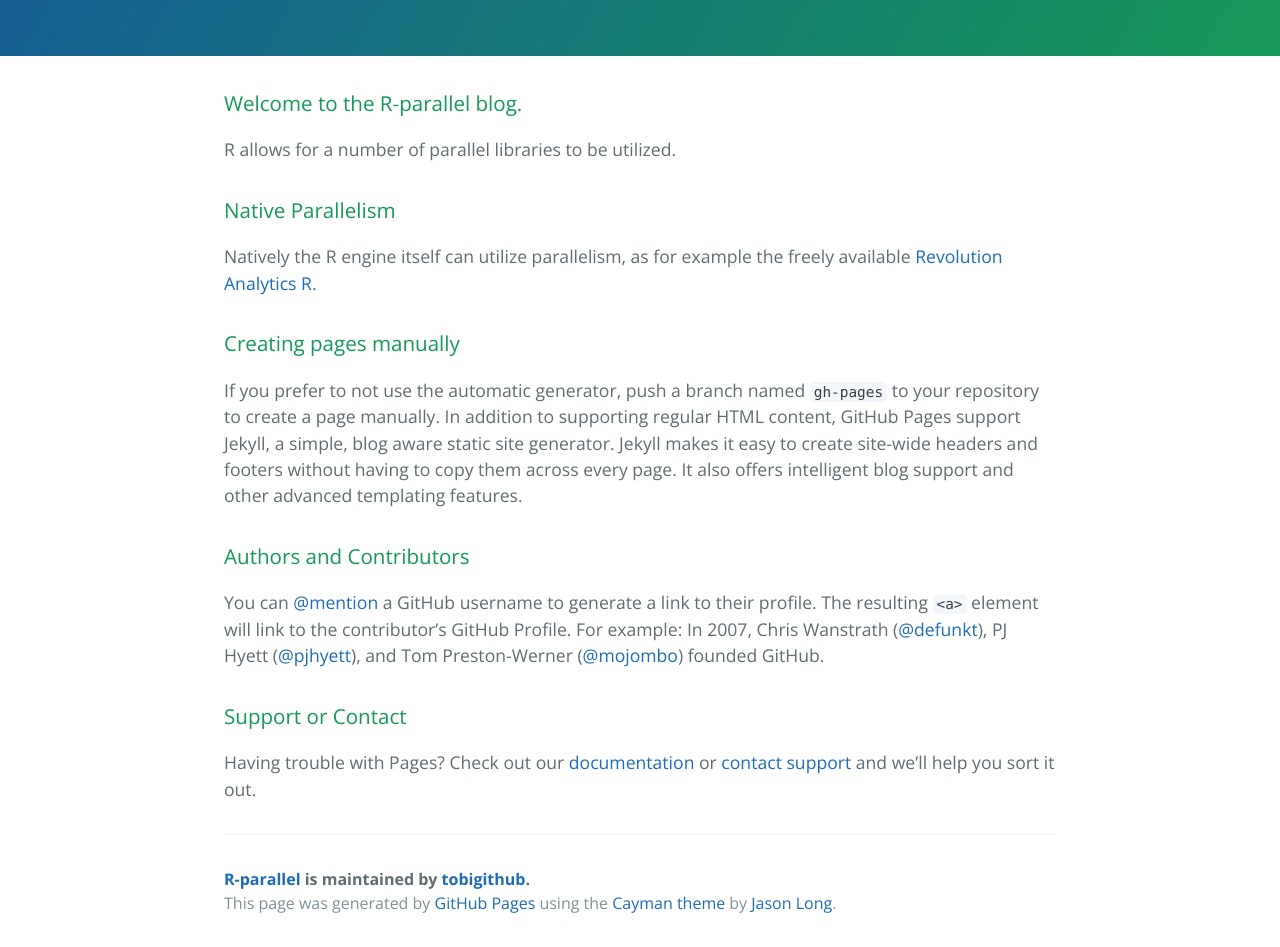
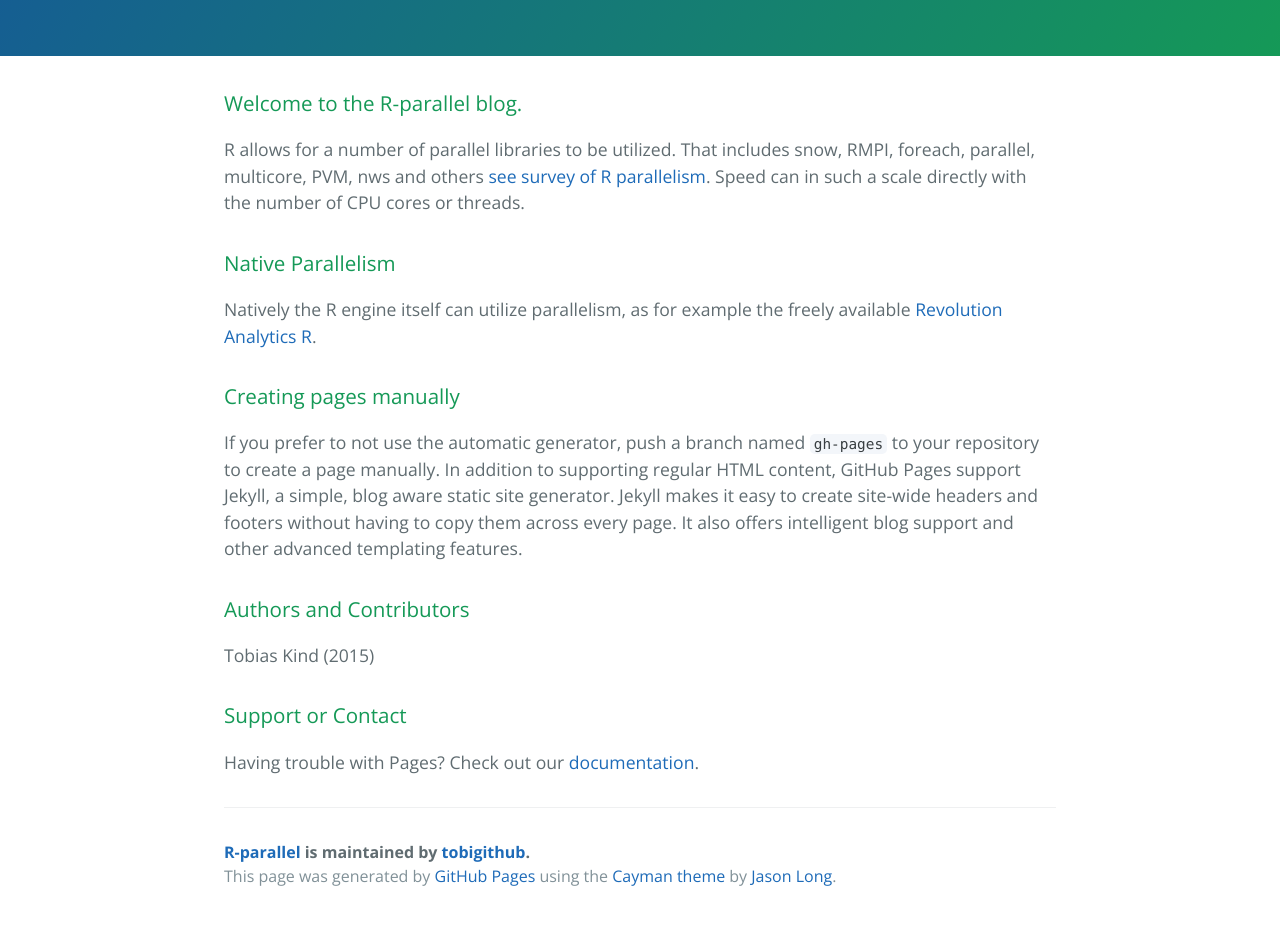
Before and after one commit to tobigithub/R-parallel, a plain HTML site: page index.html in a window 1280 px wide. Shown: the part 280-1227 px from the top of the page. After the commit the page ends 1200 px from the top, so only its background shows below. Drawn offline with nearby package versions, Linux system fonts and the light colour scheme.

```diff
--- a/index.html
+++ b/index.html
@@ -22,12 +22,12 @@
       <h3>
 <a id="welcome-to-the-r-parallel-blog" class="anchor" href="#welcome-to-the-r-parallel-blog" aria-hidden="true"><span class="octicon octicon-link"></span></a>Welcome to the R-parallel blog.</h3>
 
-<p>R allows for a number of parallel libraries to be utilized. </p>
+<p>R allows for a number of parallel libraries to be utilized. That includes snow, RMPI, foreach, parallel, multicore, PVM, nws and others <a href="http://pubs.sciepub.com/ajams/2/4/9/">see survey of R parallelism</a>. Speed can in such a scale directly with the number of CPU cores or threads.</p>
 
 <h3>
 <a id="native-parallelism" class="anchor" href="#native-parallelism" aria-hidden="true"><span class="octicon octicon-link"></span></a>Native Parallelism</h3>
 
-<p>Natively the R engine itself can utilize parallelism, as for example the freely available <a href="http://www.revolutionanalytics.com/">Revolution Analytics R</a>.</p>
+<p>Natively the R engine itself can utilize parallelism, as for example the freely available <a href="http://www.revolutionanalytics.com/">Revolution Analytics R</a>. </p>
 
 <h3>
 <a id="creating-pages-manually" class="anchor" href="#creating-pages-manually" aria-hidden="true"><span class="octicon octicon-link"></span></a>Creating pages manually</h3>
@@ -37,12 +37,12 @@
 <h3>
 <a id="authors-and-contributors" class="anchor" href="#authors-and-contributors" aria-hidden="true"><span class="octicon octicon-link"></span></a>Authors and Contributors</h3>
 
-<p>You can <a href="https://github.com/blog/821" class="user-mention">@mention</a> a GitHub username to generate a link to their profile. The resulting <code>&lt;a&gt;</code> element will link to the contributor’s GitHub Profile. For example: In 2007, Chris Wanstrath (<a href="https://github.com/defunkt" class="user-mention">@defunkt</a>), PJ Hyett (<a href="https://github.com/pjhyett" class="user-mention">@pjhyett</a>), and Tom Preston-Werner (<a href="https://github.com/mojombo" class="user-mention">@mojombo</a>) founded GitHub.</p>
+<p>Tobias Kind (2015)</p>
 
 <h3>
 <a id="support-or-contact" class="anchor" href="#support-or-contact" aria-hidden="true"><span class="octicon octicon-link"></span></a>Support or Contact</h3>
 
-<p>Having trouble with Pages? Check out our <a href="https://help.github.com/pages">documentation</a> or <a href="https://github.com/contact">contact support</a> and we’ll help you sort it out.</p>
+<p>Having trouble with Pages? Check out our <a href="https://help.github.com/pages">documentation</a>.</p>
 
       <footer class="site-footer">
         <span class="site-footer-owner"><a href="https://github.com/tobigithub/R-parallel">R-parallel</a> is maintained by <a href="https://github.com/tobigithub">tobigithub</a>.</span>
--- a/params.json
+++ b/params.json
@@ -1 +1 @@
-{"name":"R-parallel","tagline":"","body":"### Welcome to the R-parallel blog.\r\nR allows for a number of parallel libraries to be utilized. \r\n\r\n### Native Parallelism\r\nNatively the R engine itself can utilize parallelism, as for example the freely available [Revolution Analytics R] (http://www.revolutionanalytics.com/).\r\n\r\n### Creating pages manually\r\nIf you prefer to not use the automatic generator, push a branch named `gh-pages` to your repository to create a page manually. In addition to supporting regular HTML content, GitHub Pages support Jekyll, a simple, blog aware static site generator. Jekyll makes it easy to create site-wide headers and footers without having to copy them across every page. It also offers intelligent blog support and other advanced templating features.\r\n\r\n### Authors and Contributors\r\nYou can @mention a GitHub username to generate a link to their profile. The resulting `<a>` element will link to the contributor’s GitHub Profile. For example: In 2007, Chris Wanstrath (@defunkt), PJ Hyett (@pjhyett), and Tom Preston-Werner (@mojombo) founded GitHub.\r\n\r\n### Support or Contact\r\nHaving trouble with Pages? Check out our [documentation](https://help.github.com/pages) or [contact support](https://github.com/contact) and we’ll help you sort it out.\r\n","google":"","note":"Don't delete this file! It's used internally to help with page regeneration."}
+{"name":"R-parallel","tagline":"","body":"### Welcome to the R-parallel blog.\r\nR allows for a number of parallel libraries to be utilized. That includes snow, RMPI, foreach, parallel, multicore, PVM, nws and others [see survey of R parallelism] (http://pubs.sciepub.com/ajams/2/4/9/). Speed can in such a scale directly with the number of CPU cores or threads.\r\n\r\n### Native Parallelism\r\nNatively the R engine itself can utilize parallelism, as for example the freely available [Revolution Analytics R] (http://www.revolutionanalytics.com/). \r\n\r\n### Creating pages manually\r\nIf you prefer to not use the automatic generator, push a branch named `gh-pages` to your repository to create a page manually. In addition to supporting regular HTML content, GitHub Pages support Jekyll, a simple, blog aware static site generator. Jekyll makes it easy to create site-wide headers and footers without having to copy them across every page. It also offers intelligent blog support and other advanced templating features.\r\n\r\n### Authors and Contributors\r\nTobias Kind (2015)\r\n\r\n### Support or Contact\r\nHaving trouble with Pages? Check out our [documentation](https://help.github.com/pages).\r\n","google":"","note":"Don't delete this file! It's used internally to help with page regeneration."}
```
